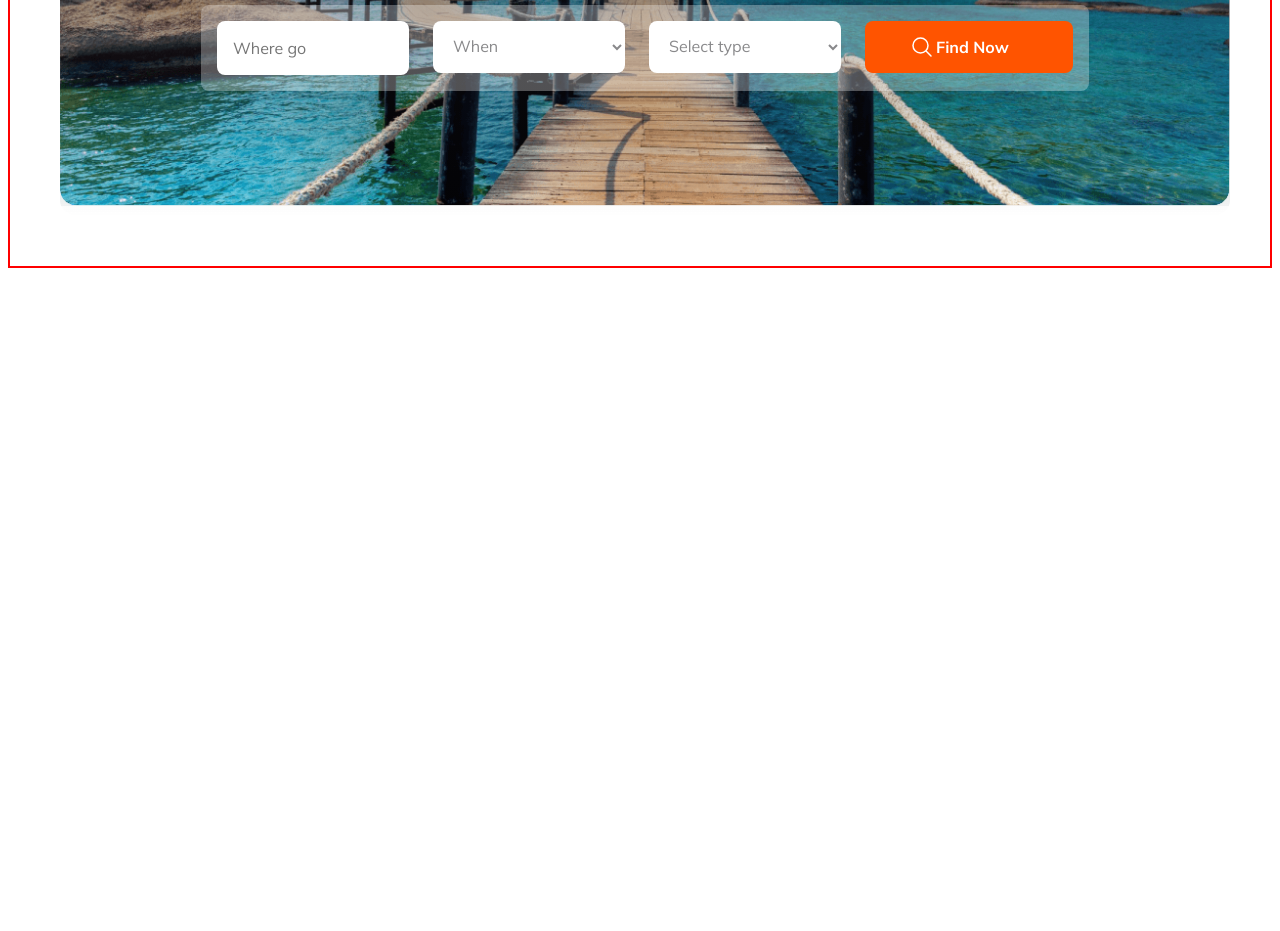
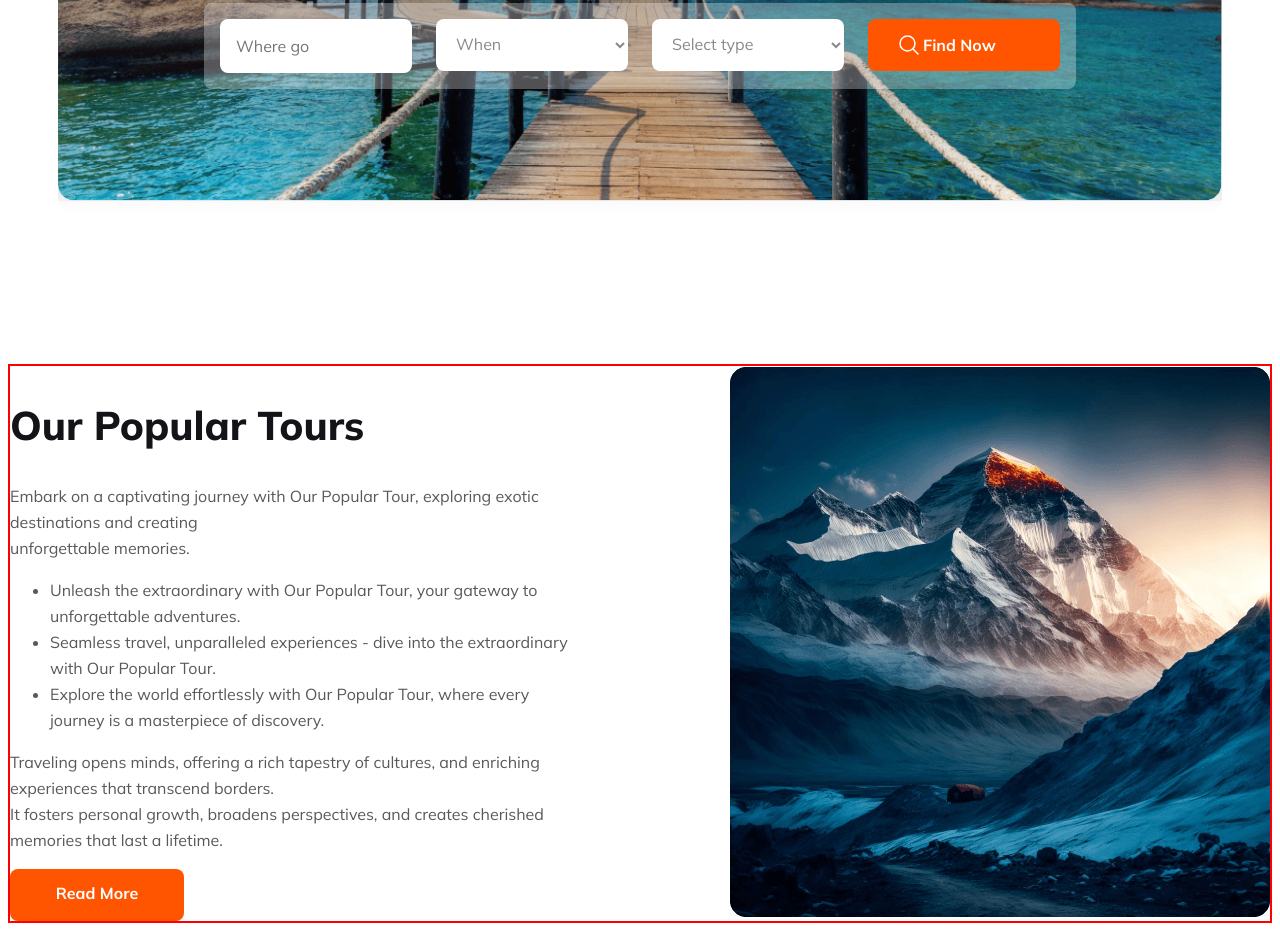
Before and after one commit to Hadron80/Hadi-wondering, a plain HTML site: page index.html in a window 1280 px wide. Shown: the part 476-1407 px from the top of the page. Before the commit the page ends 800 px from the top, so only its background shows below. Drawn offline with Linux system fonts and the light colour scheme.

Commit message:
section two finished

```diff
--- a/index.html
+++ b/index.html
@@ -47,7 +47,26 @@
 
     </header>
     <main>
-
+        <section class="tours">
+            <div class="tour-details">
+                <div class="tour-texts">
+                    <h2>Our Popular Tours</h2>
+                    <p>Embark on a captivating journey with Our Popular Tour, exploring exotic destinations and creating <br> unforgettable memories.</p>
+                    <ul class="tour-list">
+                        <li>Unleash the extraordinary with Our Popular Tour, your gateway to unforgettable adventures.</li>
+                        <li>Seamless travel, unparalleled experiences - dive into the extraordinary with Our Popular Tour.</li>
+                        <li>Explore the world effortlessly with Our Popular Tour, where every journey is a masterpiece of discovery.</li>
+                    </ul>
+                    <p>Traveling opens minds, offering a rich tapestry of cultures, and enriching experiences that transcend borders.<br> It fosters personal growth, broadens perspectives, and creates cherished memories that last a lifetime.</p>
+                </div>
+                <div class="tour-btn">
+                    <button>Read More</button>
+                </div>
+            </div>
+            <div class="tour-image">
+                <img src="Images/Rectangle 4.png" alt="">
+            </div>
+        </section>
     </main>
     <footer>
 
--- a/styles/travel.css
+++ b/styles/travel.css
@@ -10,10 +10,10 @@
 
 /*Header Section*/
 .header {
-    border: 2px solid red;
     padding: 50px;
     background: #FFF;
-    max-width: 1170px;
+    max-width: 1440px;
+    margin: 0 auto;
 }
 
 .nav {
@@ -94,7 +94,7 @@
 
 /*banner*/
 .banner-container {
-    width: 1170px;
+    max-width: 1440px;
     height: 500px;
     flex-shrink: 0;
     margin-top: 50px;
@@ -159,6 +159,7 @@
     padding-left: 16px;
     border: 0;
 }
+
 .box-2 {
     width: 192px;
     height: 52px;
@@ -174,6 +175,7 @@
     padding-left: 16px;
     border: 0;
 }
+
 .box-3 {
     width: 192px;
     height: 52px;
@@ -181,13 +183,13 @@
     border-radius: 8px;
     background: #FF5400;
     line-height: normal;
-    padding-left: 16px;
     border: 0;
     display: flex;
     justify-content: center;
     align-items: center;
 }
-.box-3>input{
+
+.box-3>input {
     font-family: Mulish;
     color: rgba(19, 19, 24, 0.50);
     font-size: 1rem;
@@ -199,26 +201,119 @@
 
 }
 
+/*section-2:Tour*/
+
+
+.tours {
+    display: flex;
+    align-items: center;
+    justify-content: space-between;
+    max-width: 1440px;
+
+    border: 2px solid red;
+    margin: 100px auto 0 auto;
+}
+
+.tour-details {
+    width: 575px;
+}
+
+.tour-texts>h2 {
+    color: #131318;
+    font-family: Mulish;
+    font-size: 2.5rem;
+    font-style: normal;
+    font-weight: 800;
+    line-height: normal;
+}
+
+.tour-texts>p {
+    color: rgba(19, 19, 24, 0.70);
+    font-family: Mulish;
+    font-size: 1rem;
+    font-style: normal;
+    font-weight: 400;
+    line-height: 26px;
+    /* 162.5% */
+}
+
+.tour-list>li {
+    color: rgba(19, 19, 24, 0.70);
+    font-family: Mulish;
+    font-size: 1rem;
+    font-style: normal;
+    font-weight: 400;
+    line-height: 26px;
+    /* 162.5% */
+}
+
+.tour-btn{
+    width: 174px;
+    height: 52px;
+    flex-shrink: 0;
+    border-radius: 8px;
+    background: #FF5400;
+    line-height: normal;
+    border: 0;
+    text-align: center;
+    align-items: center;
+
+
+}
+
+.tour-btn>button {
+    font-family: Mulish;
+    color: rgba(19, 19, 24, 0.50);
+    font-size: 1rem;
+    border: 0;
+    background: #FF5400;
+    color: #FFF;
+    font-weight: 700;
+    text-align: center;
+    align-items: center;
+    padding-top: 14px;
+
+}
+
+.tour-image>img{
+    width: 100%;
+}
+
+
+
+
+
+
+
+
+
 /* respnsive for mobile */
 
 @media screen and (max-width:600px) {
-    .header-nav,.nav,.banner-inputs{
+
+    .header-nav,
+    .nav,
+    .banner-inputs {
         flex-direction: column;
     }
-.header-nav{
+
+    .header-nav {
         align-items: center;
         justify-content: center;
         margin-right: 25px;
 
     }
-.header-nav>ul>li{
+
+    .header-nav>ul>li {
         margin-right: 5px;
         font-size: 2px;
     }
-.header-icon{
+
+    .header-icon {
         width: max-content;
     }
-.banner-container{
+
+    .banner-container {
         width: 100%;
         height: auto;
         margin-top: 20px;
@@ -232,20 +327,39 @@
         justify-content: center;
 
     }
-.banner-title{
+
+    .banner-title {
         margin-top: 20px;
         width: max-content;
         font-size: 1rem;
     }
-.banner-text{
+
+    .banner-text {
         margin-top: -8px;
         font-size: 10px;
         line-height: normal;
     }
-.banner-inputs{
+
+    .banner-inputs {
         margin-top: -18px;
     }
-.box-3{
-    width: 177px;
+
+    .tours{
+        margin-top: -30px;
+        flex-direction: column;
+        justify-content: center;
+        border: 15px;
+    }
+    .tour-texts{
+        padding-left: 100px;
+        font-size: 0.25rem;
+        padding-right: 100px;
+    }
+    .tour-btn{
+        margin-left: 100px;
+        margin-bottom: 10px;
+    }
+    .tour-image{
+        align-items: center;
     }
 }
```
Lines whose indentation alone changed are shown as unchanged.
